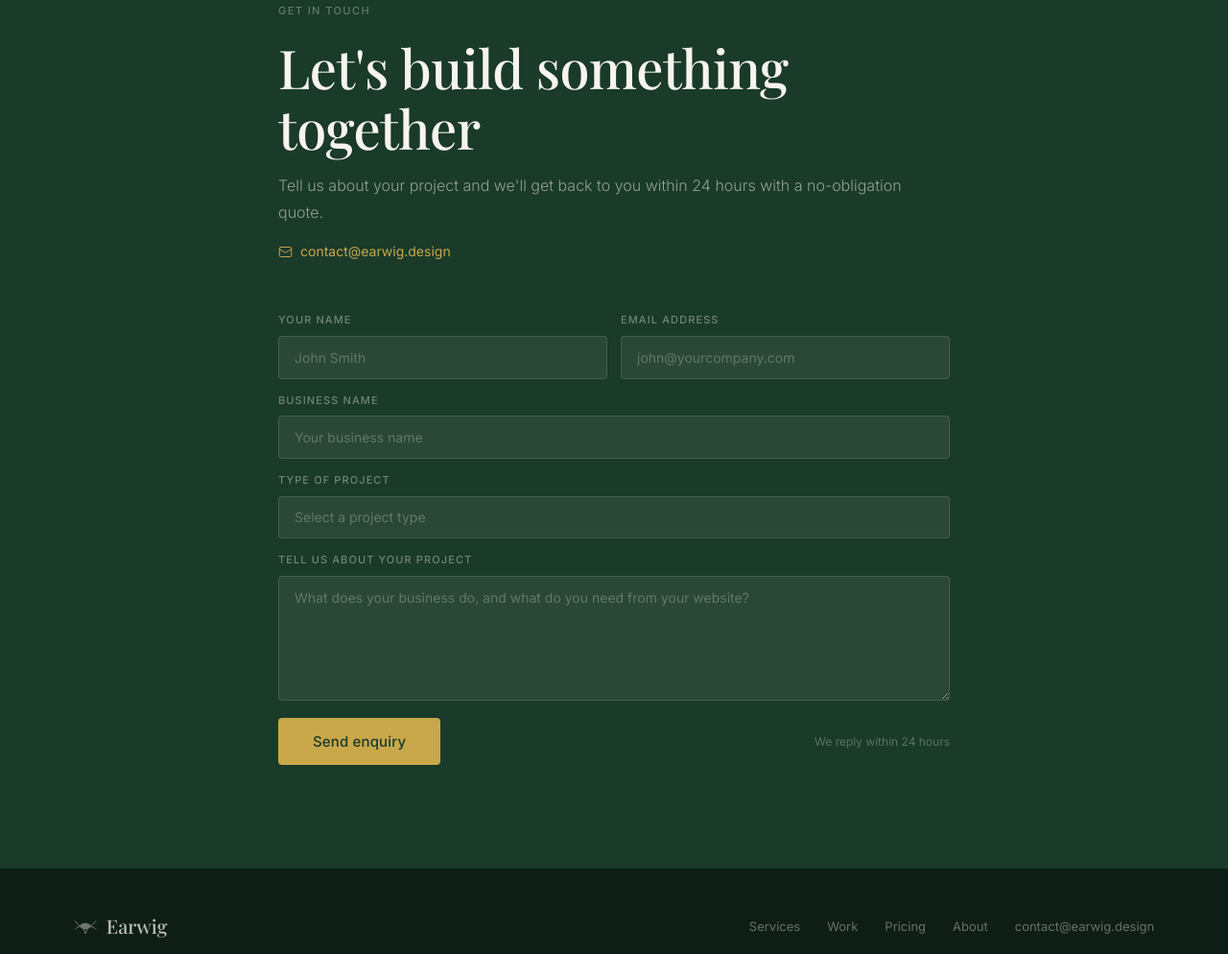
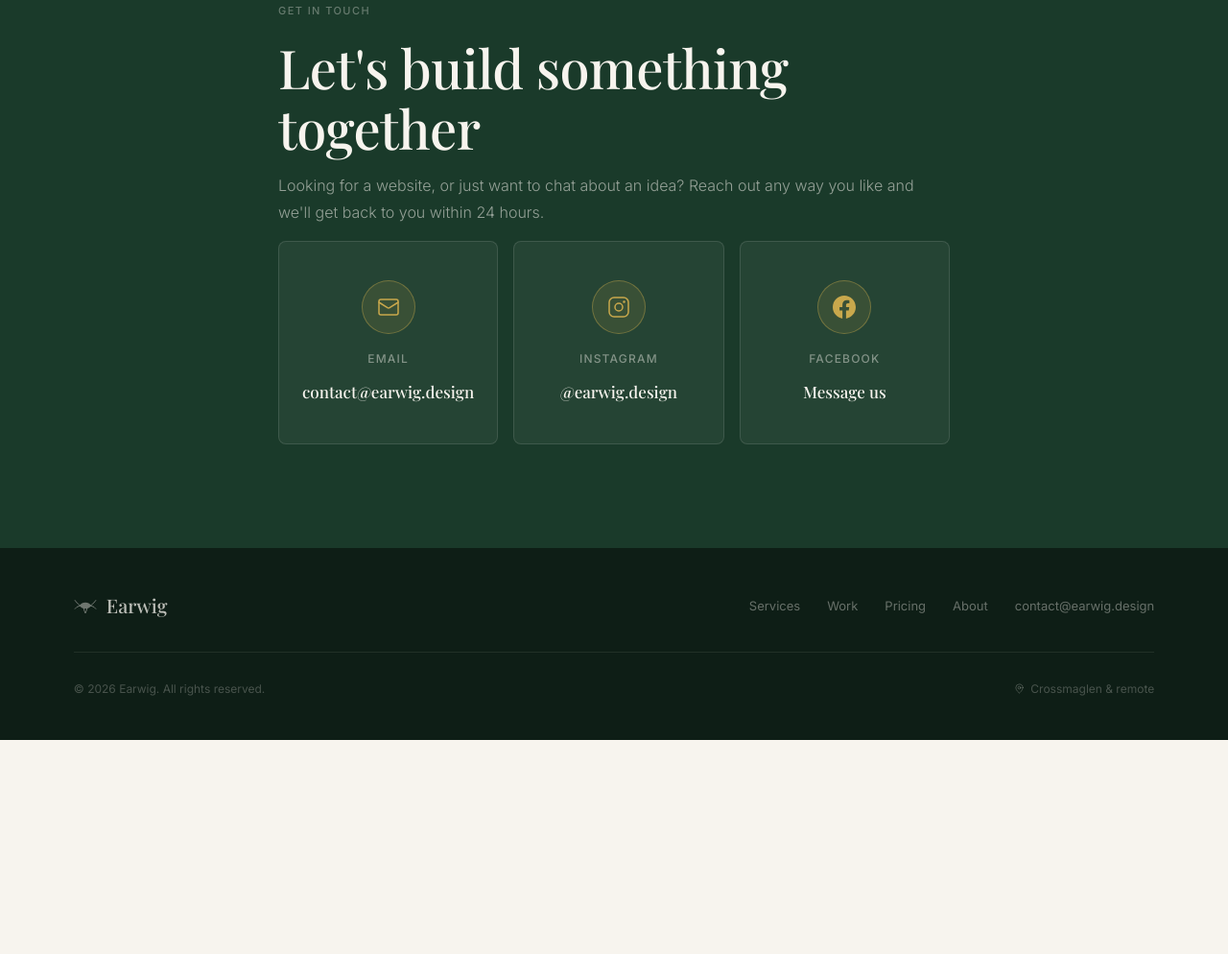
Before and after one commit to EarWigSoftware/earwig-site, a plain HTML site: page earwig_site/index.html in a window 1280 px wide. Shown: the part 5141-6135 px from the top of the page at 96% size. After the commit the page ends 5912 px from the top, so only its background shows below. Drawn offline with nearby package versions, Linux system fonts and the light colour scheme; a web font is replaced by a local one.

Commit message:
trying to refix the email still

```diff
--- a/earwig_site/index.html
+++ b/earwig_site/index.html
@@ -824,168 +824,67 @@
     line-height: 1.7;
   }
 
-  .contact-email-line {
-    display: inline-flex;
-    align-items: center;
-    gap: 8px;
-    font-size: 14px;
-    color: var(--gold);
-    margin-bottom: 52px;
-    text-decoration: none;
-    transition: opacity 0.2s;
+  .contact-options {
+    display: grid;
+    grid-template-columns: repeat(3, 1fr);
+    gap: 16px;
+    margin-top: 8px;
   }
 
-  .contact-email-line:hover { opacity: 0.75; }
-
-  .contact-form {
+  .contact-option {
     display: flex;
-    flex-direction: column;
-    gap: 14px;
-  }
-
-  .form-row {
-    display: grid;
-    grid-template-columns: 1fr 1fr;
-    gap: 14px;
-  }
-
-  .form-label {
-    font-size: 11px;
-    font-weight: 500;
-    letter-spacing: 0.1em;
-    text-transform: uppercase;
-    color: rgba(247,244,238,0.4);
-    display: block;
-    margin-bottom: 7px;
-  }
-
-  .form-group { display: flex; flex-direction: column; }
-
-  .contact-form input,
-  .contact-form textarea,
-  .contact-form select {
-    width: 100%;
-    padding: 13px 16px;
-    background: rgba(247,244,238,0.07);
-    border: 1px solid rgba(247,244,238,0.13);
-    border-radius: 4px;
-    color: var(--cream);
-    font-family: 'Inter', sans-serif;
-    font-size: 14px;
-    outline: none;
-    transition: border-color 0.2s, background 0.2s;
-    appearance: none;
-    -webkit-appearance: none;
-  }
-
-  .contact-form input::placeholder,
-  .contact-form textarea::placeholder { color: rgba(247,244,238,0.28); }
-
-  .contact-form input:focus,
-  .contact-form textarea:focus,
-  .contact-form select:focus {
-    border-color: rgba(247,244,238,0.35);
-    background: rgba(247,244,238,0.1);
-  }
-
-  .contact-form textarea { min-height: 130px; resize: vertical; }
-
-  .contact-form select { color: rgba(247,244,238,0.28); cursor: pointer; }
-  .contact-form select.has-value { color: var(--cream); }
-  .contact-form select option { background: #1A3A2A; color: var(--cream); }
-
-  .form-bottom {
-    display: flex;
-    align-items: center;
-    justify-content: space-between;
-    flex-wrap: wrap;
-    gap: 16px;
-    margin-top: 4px;
-  }
-
-  .contact-submit {
-    background: var(--gold);
-    color: var(--forest);
-    border: none;
-    padding: 15px 36px;
-    border-radius: 4px;
-    font-family: 'Inter', sans-serif;
-    font-size: 15px;
-    font-weight: 500;
-    cursor: pointer;
-    transition: background 0.2s;
-    letter-spacing: 0.01em;
-  }
-
-  .contact-submit:hover { background: var(--gold-dark); }
-
-  .form-note {
-    font-size: 12px;
-    color: rgba(247,244,238,0.3);
-  }
-
-  .success-state {
-    display: none;
     flex-direction: column;
     align-items: center;
     text-align: center;
-    padding: 48px 32px;
+    gap: 12px;
+    padding: 40px 24px;
     background: rgba(247,244,238,0.05);
-    border: 1px solid rgba(201,168,76,0.3);
+    border: 1px solid rgba(247,244,238,0.12);
     border-radius: 8px;
-    animation: fadeUp 0.5s ease;
+    text-decoration: none;
+    transition: background 0.25s, border-color 0.25s, transform 0.25s;
   }
 
-  .success-state.show { display: flex; }
-
-  @keyframes fadeUp {
-    from { opacity: 0; transform: translateY(12px); }
-    to { opacity: 1; transform: translateY(0); }
+  .contact-option:hover {
+    background: rgba(247,244,238,0.09);
+    border-color: var(--gold);
+    transform: translateY(-4px);
   }
 
-  .success-icon {
-    width: 64px;
-    height: 64px;
+  .contact-option-icon {
+    width: 56px;
+    height: 56px;
     border-radius: 50%;
-    background: rgba(201,168,76,0.15);
-    border: 1px solid var(--gold);
+    background: rgba(201,168,76,0.12);
+    border: 1px solid rgba(201,168,76,0.4);
     display: flex;
     align-items: center;
     justify-content: center;
     color: var(--gold);
-    margin-bottom: 24px;
+    margin-bottom: 4px;
+    transition: background 0.25s;
   }
 
-  .success-title {
+  .contact-option:hover .contact-option-icon { background: rgba(201,168,76,0.22); }
+
+  .contact-option-label {
+    font-size: 12px;
+    font-weight: 500;
+    letter-spacing: 0.1em;
+    text-transform: uppercase;
+    color: rgba(247,244,238,0.45);
+  }
+
+  .contact-option-value {
     font-family: 'Playfair Display', serif;
-    font-size: 28px;
+    font-size: 17px;
     font-weight: 500;
     color: var(--cream);
-    margin-bottom: 10px;
   }
 
-  .success-text {
-    font-size: 15px;
-    color: rgba(247,244,238,0.6);
-    max-width: 360px;
-    line-height: 1.7;
-    margin-bottom: 28px;
-    font-weight: 300;
+  @media (max-width: 680px) {
+    .contact-options { grid-template-columns: 1fr; }
   }
-
-  .success-again {
-    background: transparent;
-    border: 1px solid rgba(247,244,238,0.3);
-    color: var(--cream);
-    padding: 12px 26px;
-    border-radius: 4px;
-    font-family: 'Inter', sans-serif;
-    font-size: 14px;
-    cursor: pointer;
-    transition: background 0.2s, border-color 0.2s;
-  }
-
-  .success-again:hover { background: rgba(247,244,238,0.08); border-color: rgba(247,244,238,0.5); }
 
   /* ── FOOTER ── */
   footer {
@@ -1378,57 +1277,29 @@
   <div class="contact-inner">
     <p class="section-label">Get in touch</p>
     <h2 id="contact-heading">Let's build something together</h2>
-    <p class="contact-sub">Tell us about your project and we'll get back to you within 24 hours with a no-obligation quote.</p>
-    <a href="mailto:contact@earwig.design" class="contact-email-line" aria-label="Send email to contact@earwig.design">
-      <svg width="15" height="15" viewBox="0 0 24 24" fill="none" stroke="currentColor" stroke-width="1.5" stroke-linecap="round" stroke-linejoin="round" aria-hidden="true"><rect x="2" y="4" width="20" height="16" rx="2"/><path d="m22 7-8.97 5.7a1.94 1.94 0 0 1-2.06 0L2 7"/></svg>
-      contact@earwig.design
-    </a>
-    <form class="contact-form" id="contactForm" name="enquiry" method="POST" data-netlify="true" netlify-honeypot="bot-field">
-      <input type="hidden" name="form-name" value="enquiry">
-      <p style="display:none;">
-        <label>Don't fill this out: <input name="bot-field"></label>
-      </p>
-      <div class="form-row">
-        <div class="form-group">
-          <label class="form-label" for="name">Your name</label>
-          <input type="text" id="name" name="name" placeholder="John Smith" autocomplete="name" required>
+    <p class="contact-sub">Looking for a website, or just want to chat about an idea? Reach out any way you like and we'll get back to you within 24 hours.</p>
+    <div class="contact-options">
+      <a href="mailto:contact@earwig.design" class="contact-option">
+        <div class="contact-option-icon">
+          <svg width="24" height="24" viewBox="0 0 24 24" fill="none" stroke="currentColor" stroke-width="1.5" stroke-linecap="round" stroke-linejoin="round"><rect x="2" y="4" width="20" height="16" rx="2"/><path d="m22 7-8.97 5.7a1.94 1.94 0 0 1-2.06 0L2 7"/></svg>
         </div>
-        <div class="form-group">
-          <label class="form-label" for="email">Email address</label>
-          <input type="email" id="email" name="email" placeholder="john@yourcompany.com" autocomplete="email" required>
+        <div class="contact-option-label">Email</div>
+        <div class="contact-option-value">contact@earwig.design</div>
+      </a>
+      <a href="https://www.instagram.com/earwig.design/" target="_blank" rel="noopener" class="contact-option">
+        <div class="contact-option-icon">
+          <svg width="24" height="24" viewBox="0 0 24 24" fill="none" stroke="currentColor" stroke-width="1.5" stroke-linecap="round" stroke-linejoin="round"><rect x="2" y="2" width="20" height="20" rx="5"/><circle cx="12" cy="12" r="4"/><circle cx="17.5" cy="6.5" r="1.2" fill="currentColor" stroke="none"/></svg>
         </div>
-      </div>
-      <div class="form-group">
-        <label class="form-label" for="business">Business name</label>
-        <input type="text" id="business" name="business" placeholder="Your business name">
-      </div>
-      <div class="form-group">
-        <label class="form-label" for="project">Type of project</label>
-        <select id="project" name="project">
-          <option value="" disabled selected>Select a project type</option>
-          <option value="new">New website</option>
-          <option value="redesign">Redesign existing site</option>
-          <option value="landing">Landing page</option>
-          <option value="hosting">Hosting &amp; maintenance</option>
-          <option value="unsure">Not sure yet, let's talk</option>
-        </select>
-      </div>
-      <div class="form-group">
-        <label class="form-label" for="message">Tell us about your project</label>
-        <textarea id="message" name="message" placeholder="What does your business do, and what do you need from your website?"></textarea>
-      </div>
-      <div class="form-bottom">
-        <button type="submit" class="contact-submit">Send enquiry</button>
-        <span class="form-note">We reply within 24 hours</span>
-      </div>
-    </form>
-    <div class="success-state" id="successState" role="alert" aria-live="polite">
-      <div class="success-icon">
-        <svg width="32" height="32" viewBox="0 0 24 24" fill="none" stroke="currentColor" stroke-width="1.5" stroke-linecap="round" stroke-linejoin="round"><path d="M22 11.08V12a10 10 0 1 1-5.93-9.14"/><polyline points="22 4 12 14.01 9 11.01"/></svg>
-      </div>
-      <h3 class="success-title">Enquiry sent</h3>
-      <p class="success-text">Thanks for getting in touch. We'll be back to you within 24 hours. Talk soon.</p>
-      <button type="button" class="success-again" id="sendAnother">Send another enquiry</button>
+        <div class="contact-option-label">Instagram</div>
+        <div class="contact-option-value">@earwig.design</div>
+      </a>
+      <a href="https://www.facebook.com/profile.php?id=61590833516578" target="_blank" rel="noopener" class="contact-option">
+        <div class="contact-option-icon">
+          <svg width="24" height="24" viewBox="0 0 24 24" fill="currentColor"><path d="M24 12.07C24 5.4 18.63 0 12 0S0 5.4 0 12.07c0 6 4.39 10.97 10.13 11.85v-8.38H7.08v-3.47h3.05V9.41c0-3.02 1.79-4.7 4.54-4.7 1.31 0 2.68.24 2.68.24v2.97h-1.5c-1.49 0-1.96.93-1.96 1.89v2.26h3.33l-.53 3.47h-2.8v8.38C19.61 23.04 24 18.07 24 12.07z"/></svg>
+        </div>
+        <div class="contact-option-label">Facebook</div>
+        <div class="contact-option-value">Message us</div>
+      </a>
     </div>
   </div>
 </section>
@@ -1480,47 +1351,6 @@
       hamburger.setAttribute('aria-expanded', 'false');
     });
   });
-
-  const select = document.getElementById('project');
-  select.addEventListener('change', () => {
-    select.classList.toggle('has-value', select.value !== '');
-  });
-
-  const form = document.getElementById('contactForm');
-  const successState = document.getElementById('successState');
-  const sendAnother = document.getElementById('sendAnother');
-
-  form.addEventListener('submit', (e) => {
-    e.preventDefault();
-    const name = document.getElementById('name').value.trim();
-    const email = document.getElementById('email').value.trim();
-    if (!name || !email) return;
-
-    // Submit to Netlify Forms
-    const formData = new FormData(form);
-    fetch('/', {
-      method: 'POST',
-      headers: { 'Content-Type': 'application/x-www-form-urlencoded' },
-      body: new URLSearchParams(formData).toString()
-    })
-    .then(() => {
-      form.style.display = 'none';
-      successState.classList.add('show');
-    })
-    .catch(() => {
-      // Even if offline, show success so user isn't stuck; submission still queues on Netlify
-      form.style.display = 'none';
-      successState.classList.add('show');
-    });
-  });
-
-  // Let them send another
-  sendAnother.addEventListener('click', () => {
-    form.reset();
-    select.classList.remove('has-value');
-    successState.classList.remove('show');
-    form.style.display = 'flex';
-  });
 </script>
 </body>
 </html>
```
